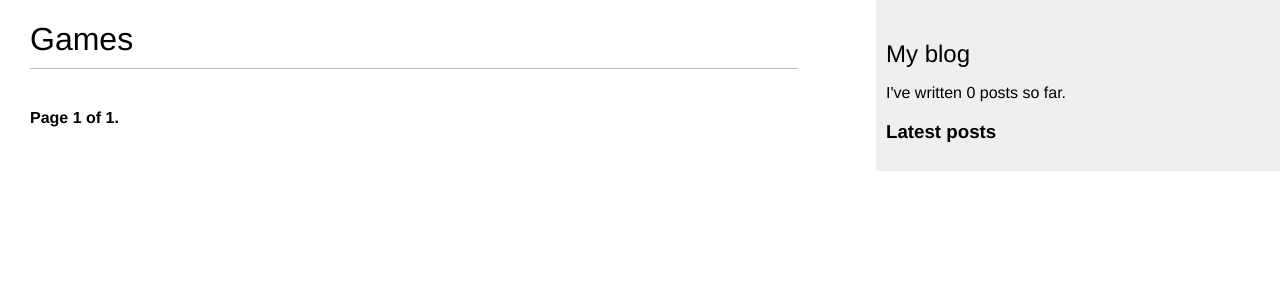
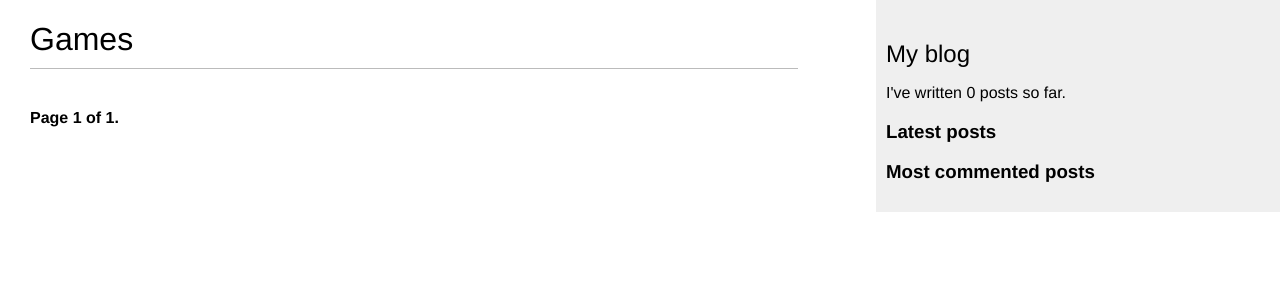
Before and after one commit to plehanovv/django-blog-example, a Django app: page /blog/ in a window 1280 px wide. Shown: the top 300 px of the page. Run offline with Django 5.2, Linux system fonts and the light colour scheme; data that the repository does not hold is empty.

Commit message:
finished all tags

```diff
--- a/mysite/blog/templates/blog/base.html
+++ b/mysite/blog/templates/blog/base.html
@@ -1,22 +1,26 @@
 <!DOCTYPE html>
-{% load blog_tags %}
-{% load static %}
+{% load blog_tags %} {% load static %}
 <html>
   <head>
     <title>{% block title %}{% endblock %}</title>
- <link href="{% static 'css/blog.css' %}" rel="stylesheet">
+    <link href="{% static 'css/blog.css' %}" rel="stylesheet" />
   </head>
   <body>
- <div id="content">
- {% block content %}
-
- {% endblock %}
- </div>
+    <div id="content">{% block content %} {% endblock %}</div>
     <div id="sidebar">
       <h2>My blog</h2>
       <p>I've written {% total_posts %} posts so far.</p>
       <h3>Latest posts</h3>
       {% show_latest_posts 3 %}
+      <h3>Most commented posts</h3>
+      {% get_most_commented_posts as most_commented_posts %}
+      <ul>
+        {% for post in most_commented_posts %}
+        <li>
+          <a href="{{ post.get_absolute_url }}">{{ post.title }}</a>
+        </li>
+        {% endfor %}
+      </ul>
     </div>
   </body>
 </html>
--- a/mysite/blog/templatetags/blog_tags.py
+++ b/mysite/blog/templatetags/blog_tags.py
@@ -1,4 +1,5 @@
 from django import template
+from django.db.models import Count
 from ..models import Post
 
 
@@ -14,3 +15,8 @@ def total_posts():
 def show_latest_posts(count=5):
     latest_posts = Post.published.order_by('-publish')[:count]
     return {'latest_posts': latest_posts}
+
+
+@register.simple_tag
+def get_most_commented_posts(count=5):
+    return Post.published.annotate(total_comments=Count('comments')).order_by('-total_comments')[:count]
```
Also changed, not shown: mysite/blog/templates/pagination.html (indentation only). Lines whose indentation alone changed are shown as unchanged.
